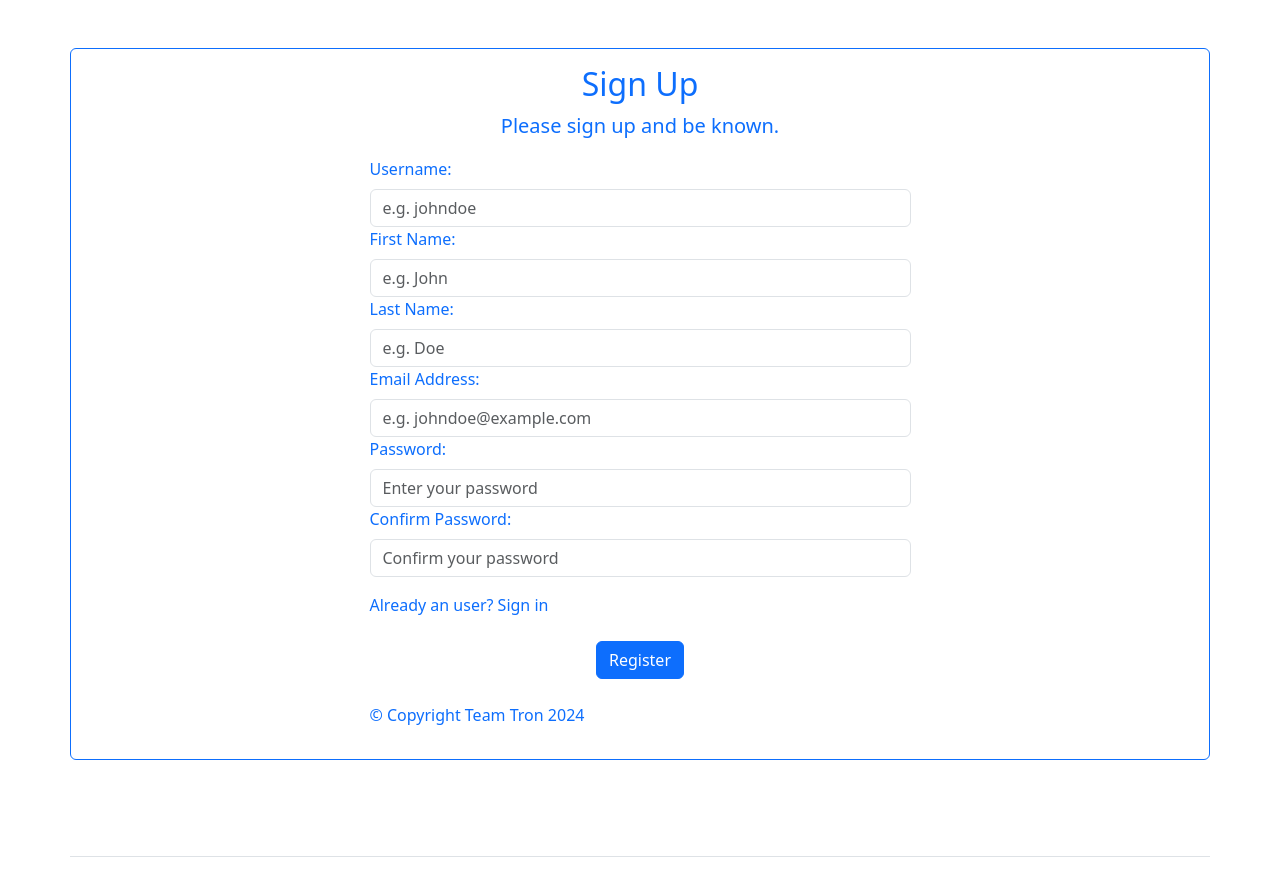
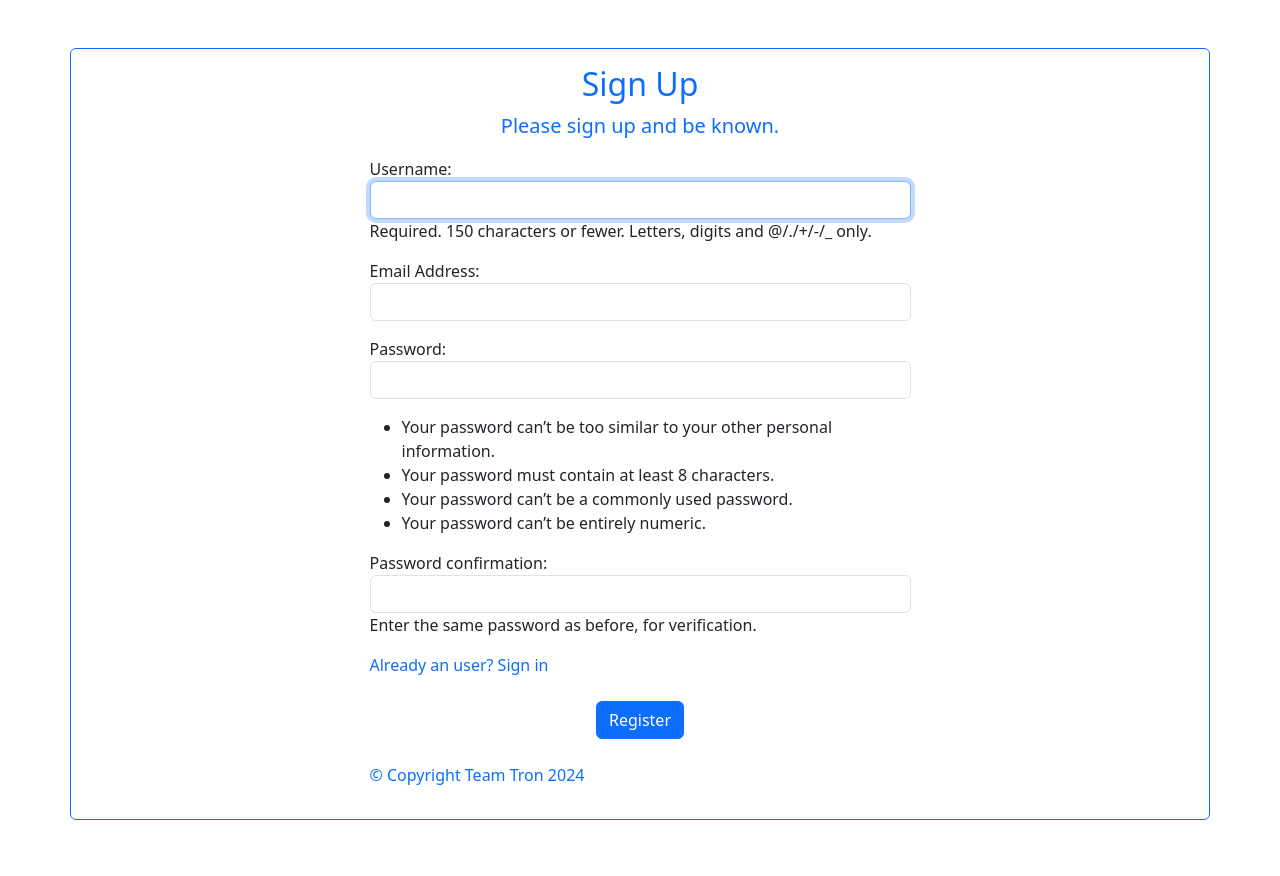
Before and after one commit to Adm-2005/HealthVault, a Django app: page /register in a window 1280 px wide. Shown: the part 68-944 px from the top of the page. Run offline with Django 5.2, Linux system fonts and the light colour scheme; some libraries are stand-ins or nearby versions.

Commit message:
replaced html forms with django

```diff
--- /dev/null
+++ b/App/forms.py
@@ -0,0 +1,38 @@
+from django import forms
+from django.contrib.auth.forms import UserCreationForm, AuthenticationForm
+from django.contrib.auth import get_user_model
+# from django.utils.translation import ugettext_lazy as _
+
+User = get_user_model()
+
+class BootstrapStyleFormMixin:
+    def __init__(self, *args, **kwargs):
+        super().__init__(*args, **kwargs)
+        for field_name, field in self.fields.items():
+            field.widget.attrs.update({'class':'form-control'})
+
+
+class RegisterForm(BootstrapStyleFormMixin, UserCreationForm):
+    email = forms.EmailField(label='Email Address', max_length=254)
+
+    class Meta:
+        model = User
+        fields = ['username', 'email', 'password1', 'password2']
+        labels = {
+            'username':'Username',
+            'password1': 'Password',
+            'password2': 'Confirm Password',
+        }
+    # def __init__(self, *args, **kwargs):
+    #     super(UserCreationForm, self).__init__(*args, **kwargs)
+    #     for fieldname in ['username', 'email', 'password1', 'password2']:
+    #         self.fields[fieldname].help_text = None
+
+class LoginForm(BootstrapStyleFormMixin, AuthenticationForm):
+    class Meta:
+        model = User
+        fields = ['username', 'password']
+        labels = {
+            'username': 'Username',
+            'password': 'Password',
+        }
--- a/App/models.py
+++ b/App/models.py
@@ -16,7 +16,7 @@
     if created and instance.is_authenticated:
         user_profile = UserProfile.objects.create(user=instance)
 
-        qr_code_url = f'https://healthvault.onrender.com/dashboard/{user_profile.unique_url_identifier}/'
+        qr_code_url = f'https://healthvault-ar31.onrender.com/dashboard/{user_profile.unique_url_identifier}/'
         img = qrcode.make(qr_code_url)
         img_path = f'qr_codes/{user_profile.unique_url_identifier}_QR.png'
         img.save(img_path)
--- a/App/views.py
+++ b/App/views.py
@@ -6,7 +6,7 @@
 from .models import UserProfile, HealthRecords
 from django.contrib.auth.decorators import login_required
 from django.contrib.auth import authenticate, login, logout
-
+from .forms import RegisterForm, LoginForm
 
 def home(request):
     return render(request, 'pages/index.html', context={})
@@ -16,42 +16,32 @@
 
 def register_user(request):
     if request.method == "POST":
-        username = request.POST.get('username')
-        firstname = request.POST.get('first_name')
-        lastname = request.POST.get('last_name')
-        email = request.POST.get('email')
-        password = request.POST.get('password1')
-        confirm_password = request.POST.get('password2')
-        User.objects.create(username=username,
-                            first_name=firstname,
-                            last_name=lastname,
-                            email=email,
-                            password=password)
-        user = authenticate(request, username=username, password=password)
-        login(request, user)
-
-        return redirect('dashboard_authenticated')
-
+        form = RegisterForm(request.POST)
+        if form.is_valid():
+            user = form.save()
+            login(request, user)
+            return redirect('/dashboard')
+        else:
+            return redirect('/register')
     else:
-        return render(request, 'authentication/register.html')
+        form = RegisterForm()
+        return render(request, 'authentication/register.html', context={'form':form})
 
 
 def login_user(request):
     if request.method == "POST":
-        username = request.POST.get('username')
-        password = request.POST.get('password')
-        user = authenticate(request, username=username, password=password)
-
-        if user is not None:
+        form = LoginForm(request, request.POST)
+        if form.is_valid():
+            user = form.get_user()
             login(request, user)
-            # messages.success(request, ("Successfully Signed In."))
-            return redirect('/')
+            return redirect('/dashboard')
         else:
-            messages.error(request, ("Sign In unsuccessful. Try Again."))
+            messages.error(request, ("Login unsuccessful. Try Again."))
             return redirect('/login')
 
     else:
-        return render(request, 'authentication/login.html', {})
+        form = LoginForm(request)
+        return render(request, 'authentication/login.html', {'form':form})
 
 
 def logout_user(request):
--- a/HealthVault/settings.py
+++ b/HealthVault/settings.py
@@ -23,7 +23,7 @@
 SECRET_KEY = 'django-insecure-bv**q5x0w#&9-izzxn=u4lk53fxj4s6ekm4%kpbku*12rl-o11'
 
 # SECURITY WARNING: don't run with debug turned on in production!
-DEBUG = False
+DEBUG = True
 
 ALLOWED_HOSTS = []
 
--- a/templates/authentication/register.html
+++ b/templates/authentication/register.html
@@ -30,23 +30,8 @@
       <div class="col-lg-6">
         <form action="/register" method="POST" class="">
           {% csrf_token %}
-          <label for="username" class="form-label text-primary">Username:</label>
-          <input type="text" class="form-control" name="username" placeholder="e.g. johndoe">
 
-          <label for="first_name" class="form-label text-primary">First Name:</label>
-          <input type="text" class="form-control" name="first_name" placeholder="e.g. John">
-
-          <label for="last_name" class="form-label text-primary">Last Name:</label>
-          <input type="text" class="form-control" name="last_name" placeholder="e.g. Doe">
-
-          <label for="email" class="form-label text-primary">Email Address:</label>
-          <input type="email" class="form-control" name="email" placeholder="e.g. johndoe@example.com">
-
-          <label for="password1" class="form-label text-primary">Password:</label>
-          <input type="password" name="password1" class="form-control" placeholder="Enter your password">
-
-          <label for="password2" class="form-label text-primary">Confirm Password:</label>
-          <input type="password" name="password2" class="form-control" placeholder="Confirm your password">
+          {{form.as_p}}
 
           <div class="my-3">
             <a href="{% url 'login' %}" class="text-decoration-none">Already an user? Sign in</a>
```
Also changed, not shown: templates/authentication/login.html (+1 -8 lines), templates/pages/about.html (+8 -5 lines), db.sqlite3, qr_codes/6320e264-8006-4642-b3c5-3e9fbbe88838_QR.png (added).
